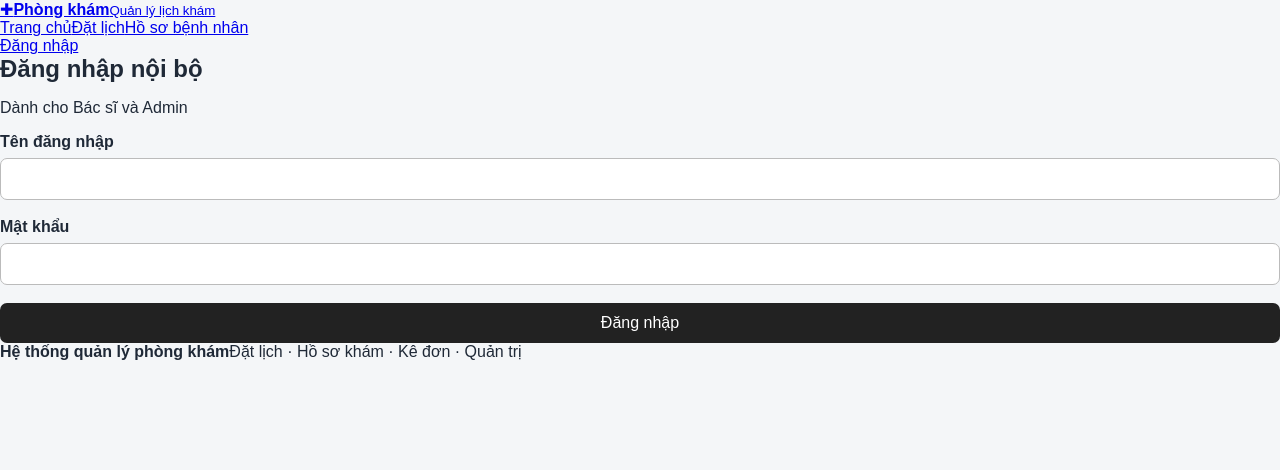
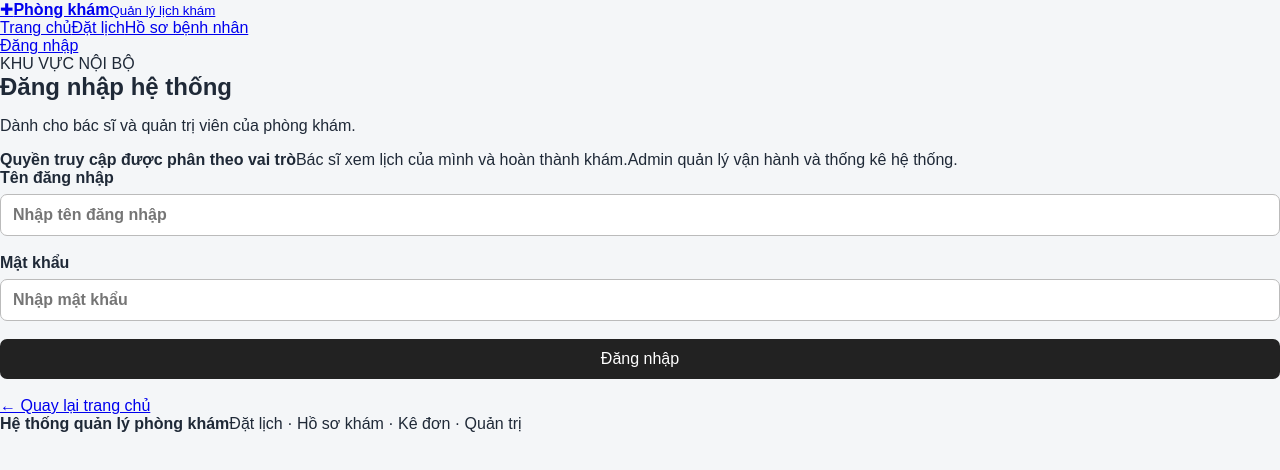
Before and after one commit to ThanTuan399/BE_2, a React (Vite) app in the folder FE/: page /login in a window 1280 px wide. Shown: the top 470 px of the page. Built offline with nearby package versions, Linux system fonts and the light colour scheme; no server answers.

Commit message:
feat: improve internal login experience

```diff
--- a/FE/src/pages/LoginPage.jsx
+++ b/FE/src/pages/LoginPage.jsx
@@ -1,24 +1,27 @@
-import { useState } from 'react';
-import { useNavigate } from 'react-router-dom';
+import { useEffect, useState } from 'react';
+import { Link, useLocation, useNavigate } from 'react-router-dom';
 
-const API_URL =
-  import.meta.env.VITE_API_URL ||
-  'http://localhost:5000/api';
+const API_URL = import.meta.env.VITE_API_URL || 'http://localhost:5000/api';
 
 function LoginPage() {
   const navigate = useNavigate();
+  const location = useLocation();
+  const [tenDangNhap, setTenDangNhap] = useState('');
+  const [matKhau, setMatKhau] = useState('');
+  const [loading, setLoading] = useState(false);
+  const [error, setError] = useState('');
 
-  const [tenDangNhap, setTenDangNhap] =
-    useState('');
-
-  const [matKhau, setMatKhau] =
-    useState('');
-
-  const [loading, setLoading] =
-    useState(false);
-
-  const [error, setError] =
-    useState('');
+  useEffect(() => {
+    try {
+      const user = JSON.parse(localStorage.getItem('user') || 'null');
+      const token = localStorage.getItem('token');
+      if (!token || !user) return;
+      navigate(user.vaiTro === 'ADMIN' ? '/admin' : '/bac-si', { replace: true });
+    } catch {
+      localStorage.removeItem('user');
+      localStorage.removeItem('token');
+    }
+  }, [navigate]);
 
   async function handleLogin(e) {
     e.preventDefault();
@@ -27,120 +30,58 @@ function LoginPage() {
       setLoading(true);
       setError('');
 
-      const response = await fetch(
-        `${API_URL}/auth/login`,
-        {
-          method: 'POST',
-
-          headers: {
-            'Content-Type':
-              'application/json',
-          },
-
-          body: JSON.stringify({
-            tenDangNhap,
-            matKhau,
-          }),
-        }
-      );
+      const response = await fetch(`${API_URL}/auth/login`, {
+        method: 'POST',
+        headers: { 'Content-Type': 'application/json' },
+        body: JSON.stringify({ tenDangNhap, matKhau }),
+      });
 
       const data = await response.json();
+      if (!response.ok) throw new Error(data.message || 'Đăng nhập thất bại');
 
-      if (!response.ok) {
-        throw new Error(data.message);
-      }
+      localStorage.setItem('token', data.data.token);
+      localStorage.setItem('user', JSON.stringify(data.data.user));
 
-      localStorage.setItem(
-        'token',
-        data.data.token
-      );
-
-      localStorage.setItem(
-        'user',
-        JSON.stringify(data.data.user)
-      );
-
-      if (
-        data.data.user.vaiTro ===
-        'BAC_SI'
-      ) {
-        navigate('/bac-si');
-        return;
-      }
-
-      if (
-        data.data.user.vaiTro ===
-        'ADMIN'
-      ) {
-        navigate('/admin');
-      }
+      const macDinh = data.data.user.vaiTro === 'ADMIN' ? '/admin' : '/bac-si';
+      const dich = location.state?.from || macDinh;
+      navigate(dich, { replace: true });
     } catch (error) {
-      setError(
-        error.message ||
-          'Đăng nhập thất bại'
-      );
+      setError(error.message || 'Đăng nhập thất bại');
     } finally {
       setLoading(false);
     }
   }
 
   return (
-    <main className="simple-page">
-      <section className="simple-card login-box">
-        <h1>Đăng nhập nội bộ</h1>
+    <main className="auth-page">
+      <section className="auth-card">
+        <div className="auth-intro">
+          <span className="eyebrow">KHU VỰC NỘI BỘ</span>
+          <h1>Đăng nhập hệ thống</h1>
+          <p>Dành cho bác sĩ và quản trị viên của phòng khám.</p>
 
-        <p>
-          Dành cho Bác sĩ và Admin
-        </p>
+          <div className="auth-note">
+            <strong>Quyền truy cập được phân theo vai trò</strong>
+            <span>Bác sĩ xem lịch của mình và hoàn thành khám.</span>
+            <span>Admin quản lý vận hành và thống kê hệ thống.</span>
+          </div>
+        </div>
 
-        <form
-          className="booking-form"
-          onSubmit={handleLogin}
-        >
+        <form className="auth-form" onSubmit={handleLogin}>
           <label>
             Tên đăng nhập
-
-            <input
-              value={tenDangNhap}
-              onChange={(e) =>
-                setTenDangNhap(
-                  e.target.value
-                )
-              }
-              required
-            />
+            <input value={tenDangNhap} onChange={(e) => setTenDangNhap(e.target.value)} placeholder="Nhập tên đăng nhập" autoComplete="username" required />
           </label>
 
           <label>
             Mật khẩu
-
-            <input
-              type="password"
-              value={matKhau}
-              onChange={(e) =>
-                setMatKhau(
-                  e.target.value
-                )
-              }
-              required
-            />
+            <input type="password" value={matKhau} onChange={(e) => setMatKhau(e.target.value)} placeholder="Nhập mật khẩu" autoComplete="current-password" required />
           </label>
 
-          <button
-            className="primary-button"
-            disabled={loading}
-          >
-            {loading
-              ? 'Đang đăng nhập...'
-              : 'Đăng nhập'}
-          </button>
+          <button className="primary-button auth-submit" disabled={loading}>{loading ? 'Đang đăng nhập...' : 'Đăng nhập'}</button>
+          {error && <div className="message error">{error}</div>}
+          <Link to="/" className="back-link">← Quay lại trang chủ</Link>
         </form>
-
-        {error && (
-          <div className="message error">
-            {error}
-          </div>
-        )}
       </section>
     </main>
   );
```
